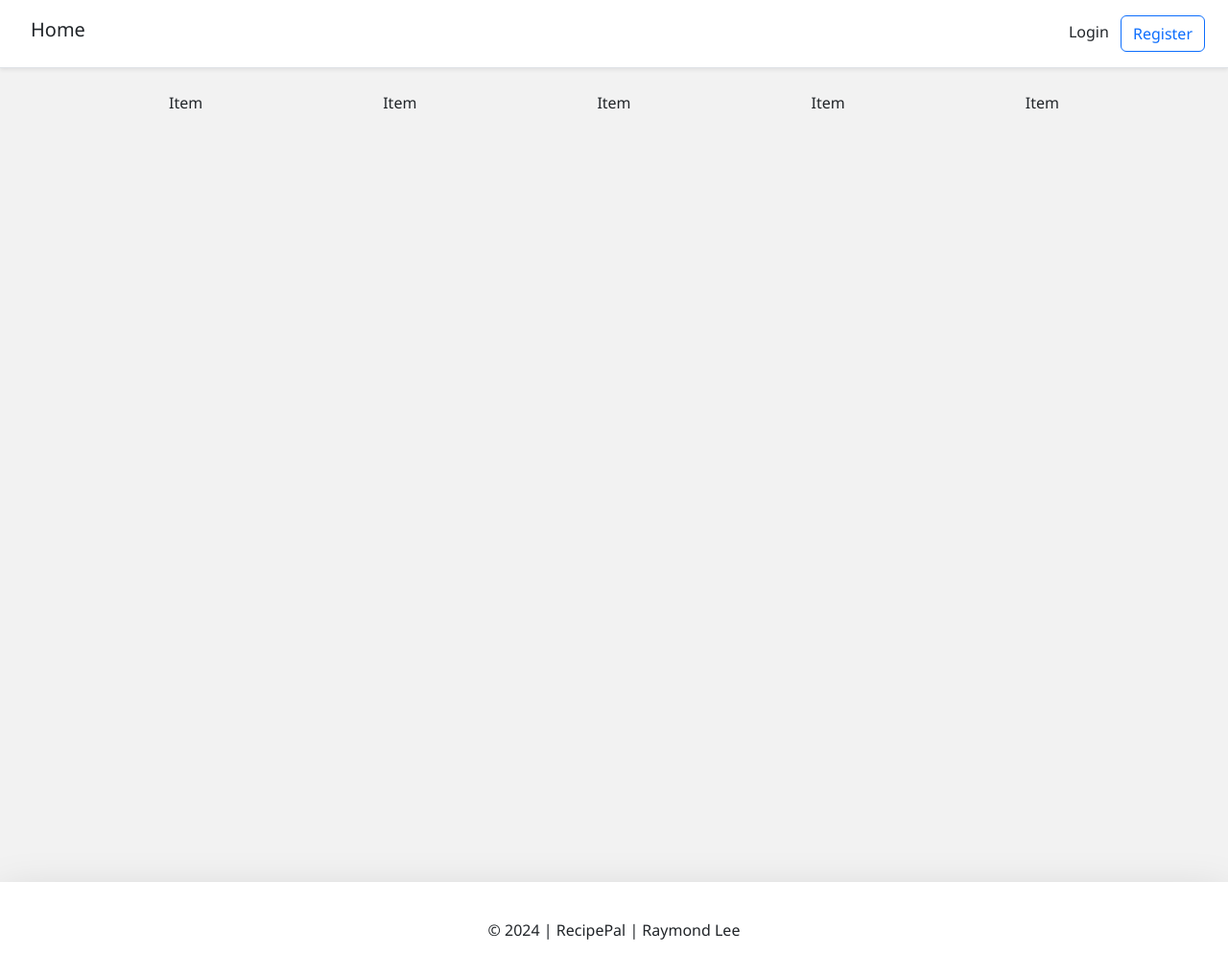
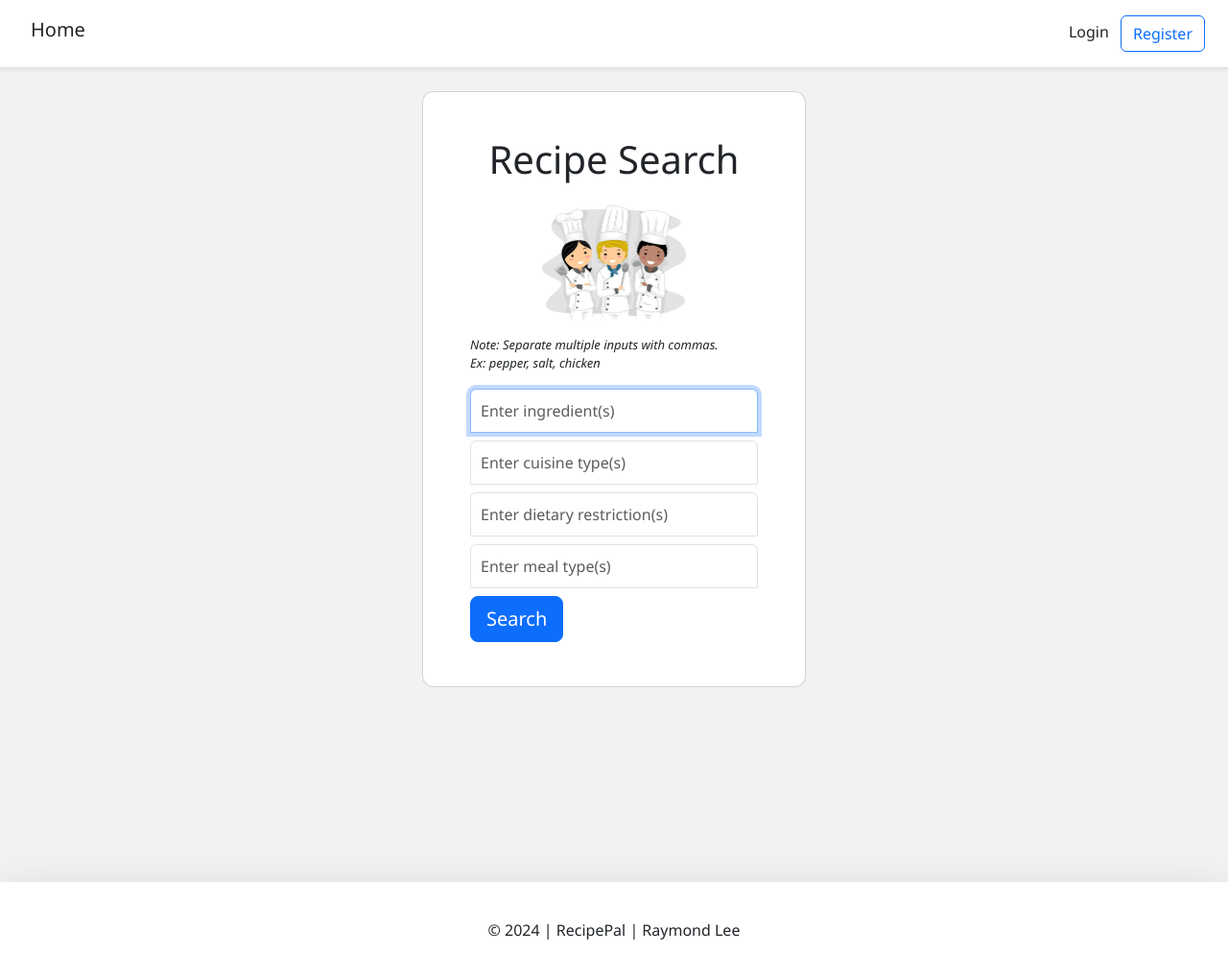
Before and after one commit to raymond-lee093/final_projectRaymondLee, a Django app: page /main/ in a window 1280 px wide. Shown: the whole page at 96% size. Run offline with Django 5.2, Linux system fonts and the light colour scheme; parts of the project's set-up code (start-up, migrations or seed data) failed here and were passed over; some libraries are stand-ins or nearby versions.

Commit message:
Created homepage template.

```diff
--- a/RecipePal/main/templates/main/index.html
+++ b/RecipePal/main/templates/main/index.html
@@ -1,14 +1,57 @@
-{% extends "base.html" %}
-{% block title %}Homepage{% endblock %}
+{% extends 'base.html' %}
+{% block title %}Recipe Search{% endblock %}
 {% block content %}
+    <!--Load static files-->
+    {% load static %}
+    <link href="{% static 'main/style.css' %}" rel="stylesheet">
+
     <!-- Bootstrap CSS -->
-    <div class="container">
-        <div class="d-flex flex-row">
-            <p class="m-auto">Item</p>
-            <p class="m-auto">Item</p>
-            <p class="m-auto">Item</p>
-            <p class="m-auto">Item</p>
-            <p class="m-auto">Item</p>
+    <!-- Webpage content -->
+    <div class="container-fluid">
+        <div class="row justify-content-center">
+            <div class="card card-signin">
+                <div class="card-body">
+                    <!-- Recipe form -->
+                    <form class="form-signin" method="GET">
+                    <h1 class="text-center mb-4">Recipe Search</h1>
+                        {% csrf_token %}
+                        <!-- Logo image -->
+                        <div class="d-flex flex-column pb-3">
+                            <img class="img-fluid mx-auto d-block" src="{% static 'images/threeChefIcon.jpeg' %}" alt="Three chef clip art" width="150" height="150">
+                        </div>
+                        <p style="font-size: small"><i>Note: Separate multiple inputs with commas.<br>
+                            Ex: pepper, salt, chicken</i></p>
+                        <!-- Ingredient field -->
+                        <input type="text" name="ingredient" id="inputIngredient" class="form-control mb-2" placeholder="Enter ingredient(s)" required autofocus>
+
+                        <!-- Cuisine field -->
+                        <input type="text" name="cuisine" id="inputCuisine" class="form-control mb-2" placeholder="Enter cuisine type(s)">
+
+                        <!-- Diet Restriction field -->
+                        <input type="text" name="dietrestriction" id="inputDietrestriction" class="form-control mb-2" placeholder="Enter dietary restriction(s)">
+
+                        <!-- Confirm password field -->
+                        <input type="text" name="mealtype" id="inputMealtype" class="form-control mb-2" placeholder="Enter meal type(s)">
+
+                        <!-- Display form errors -->
+                        {% for field in recipe_form %}
+                            <p>
+                                {% for error in field.errors %}
+                                    <p style="color: red">{{ error }}</p>
+                                {% endfor %}
+                            </p>
+                        {% endfor %}
+                        {% if recipe_form.non_field_errors %}
+                            <div style="color: red">
+                                <p>{{ recipe_form.non_field_errors }}</p>
+                            </div>
+                        {% endif %}
+
+                        <!-- Register button -->
+                        <button class="btn btn-lg btn-primary btn-block" type="submit">Search</button>
+                    </form>
+                </div>
+            </div>
         </div>
     </div>
-{% endblock %}
+{% endblock content %}
```
